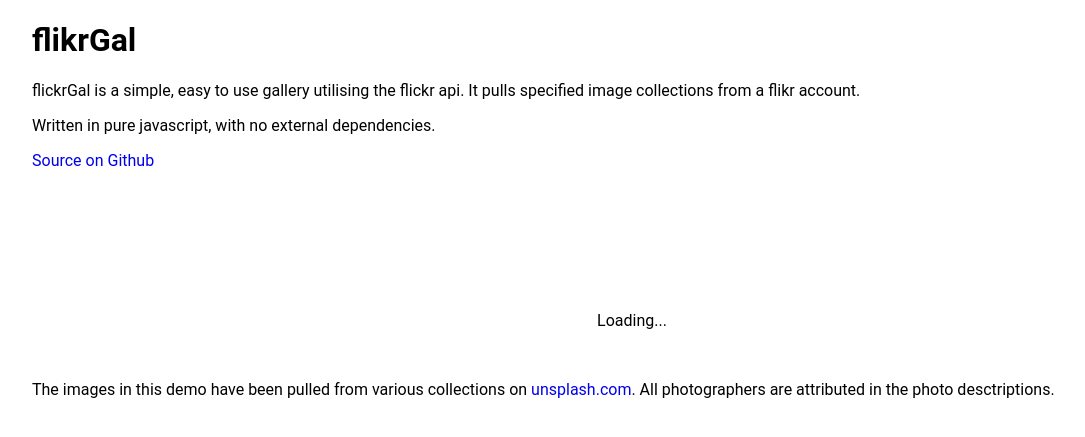
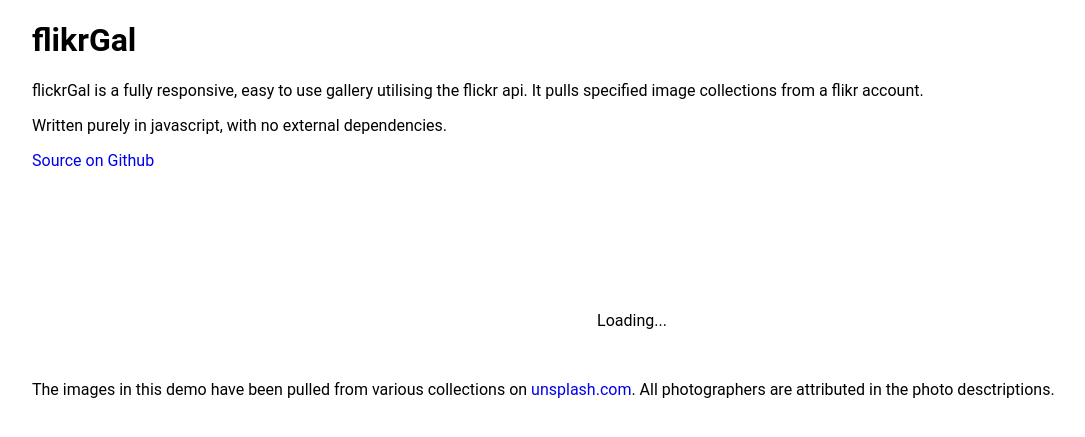
Before and after one commit to mrlux/flickrGal, a Jekyll site: the page built from index.html, in a window 1280 px wide. Shown: the top 437 px of the page, without its empty margins (8-1093 px from the left). Built offline with Jekyll 4.4.1, drawn with Linux system fonts in a browser that asks for light colours.

Commit message:
Add note about gallery's responsiveness

```diff
--- a/_config.yml
+++ b/_config.yml
@@ -9,8 +9,9 @@
 title: flickrGal
 email: your-email@domain.com
 description: > # this means to ignore newlines until "baseurl:"
-  A clean, easy to use gallery that pulls specified image collections from a given flikr account.
-  flickerGal hooks into the flikr api, in pure javascript with no external dependancies.
+  flickrGal is a fully responsive, easy to use gallery utilising the flickr api. It pulls
+  specified image collections from a flikr account. Written purely in javascript, with no
+  external dependencies.
 baseurl: "" # the subpath of your site, e.g. /blog
 url: "http://yourdomain.com" # the base hostname & protocol for your site
 twitter_username: FanninMatt
--- a/index.html
+++ b/index.html
@@ -2,10 +2,10 @@
 layout: default
 ---
 <p>
-  flickrGal is a simple, easy to use gallery utilising the flickr api. It pulls specified image collections from a flikr account.
+  flickrGal is a fully responsive, easy to use gallery utilising the flickr api. It pulls specified image collections from a flikr account.
 </p>
 <p>
-  Written in pure javascript, with no external dependencies.
+  Written purely in javascript, with no external dependencies.
 </p>
 
 <a href="https://github.com/bluefantail/flickrGal">Source on Github</a>
@@ -13,5 +13,5 @@
 <div id="flickrgal" collections='["all"]'></div>
 
 <p>
-  The images in this demo have been pulled from various collections on <a href="unsplash.com">unsplash.com</a>. All photographers are attributed in the photo desctriptions.
+  The images in this demo have been pulled from various collections on <a href="unsplash.com" target="_blank">unsplash.com</a>. All photographers are attributed in the photo desctriptions.
 </p>
```
Also changed, not shown: README.md.
